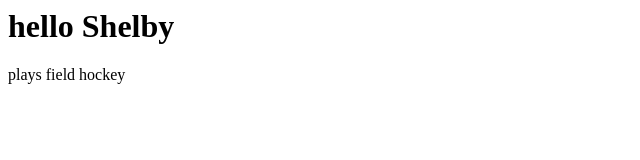
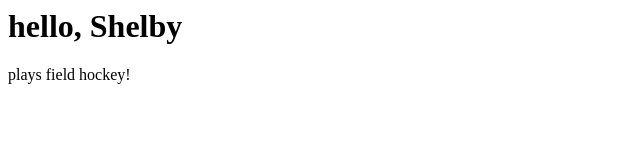
Before and after one commit to skyoung2000/hello, a plain HTML site: page index.html in a window 1280 px wide. Shown: the full height of the page, 0-640 px from the left. Drawn offline with Linux system fonts and the light colour scheme.

Commit message:
learning

```diff
--- a/index.html
+++ b/index.html
@@ -1,9 +1,9 @@
 <html>
 <body>
-<h1>hello Shelby</h1>
+<h1>hello, Shelby</h1>
 
   <p>
-    plays field hockey
+    plays field hockey!
   </p>
 </body>
 </html>
```
